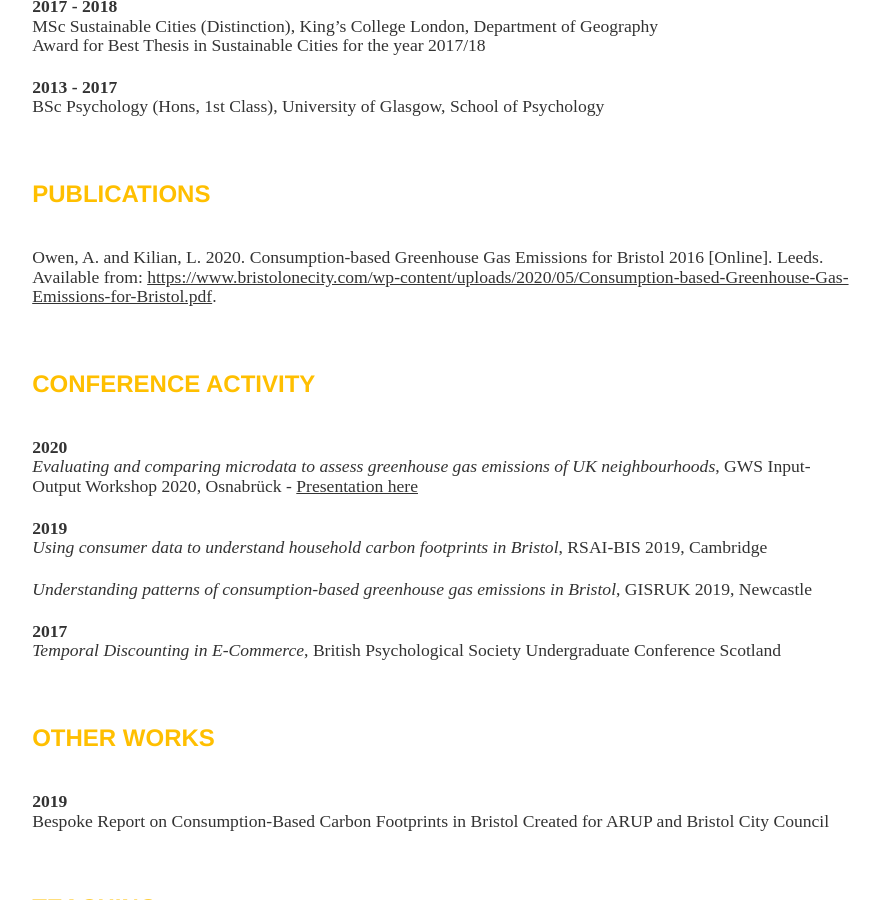
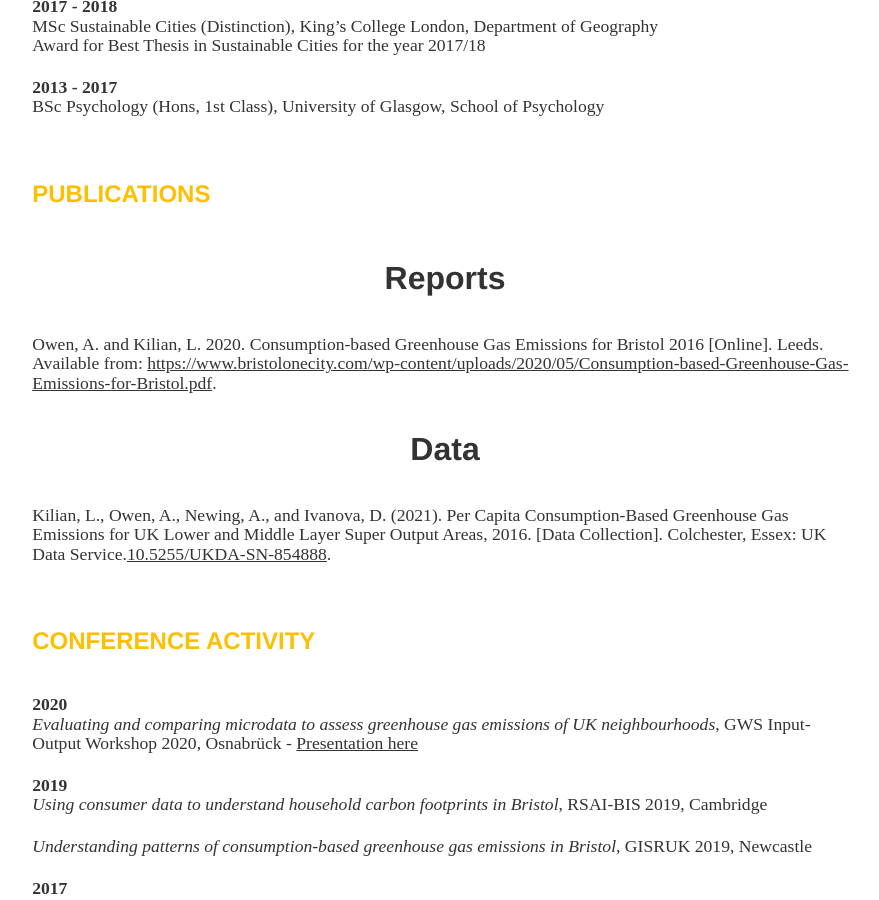
Before and after one commit to lena-kilian/lena-kilian.github.io, a Jekyll site: the page built from cv/index.md, in a window 1280 px wide and 900 px high, scrolled down 411 px. Shown: the whole window, without its empty margins (195-1074 px from the left). Built offline with Jekyll 4.4.1, drawn with Linux system fonts in a browser that asks for light colours; our own code applies the rules of GitHub Pages for plain Markdown files.

Commit message:
Update index.md

```diff
--- a/cv/index.md
+++ b/cv/index.md
@@ -17,8 +17,13 @@ BSc Psychology (Hons, 1st Class), University of Glasgow, School of Psychology
 |
 
 ### PUBLICATIONS
+# Reports
 
 Owen, A. and Kilian, L. 2020. Consumption-based Greenhouse Gas Emissions for Bristol 2016 [Online]. Leeds. Available from: [https://www.bristolonecity.com/wp-content/uploads/2020/05/Consumption-based-Greenhouse-Gas-Emissions-for-Bristol.pdf](https://www.bristolonecity.com/wp-content/uploads/2020/05/Consumption-based-Greenhouse-Gas-Emissions-for-Bristol.pdf).
+
+# Data
+
+Kilian, L., Owen, A., Newing, A., and Ivanova, D. (2021). Per Capita Consumption-Based Greenhouse Gas Emissions for UK Lower and Middle Layer Super Output Areas, 2016. [Data Collection]. Colchester, Essex: UK Data Service.[10.5255/UKDA-SN-854888](10.5255/UKDA-SN-854888).
 
 |
 
```
